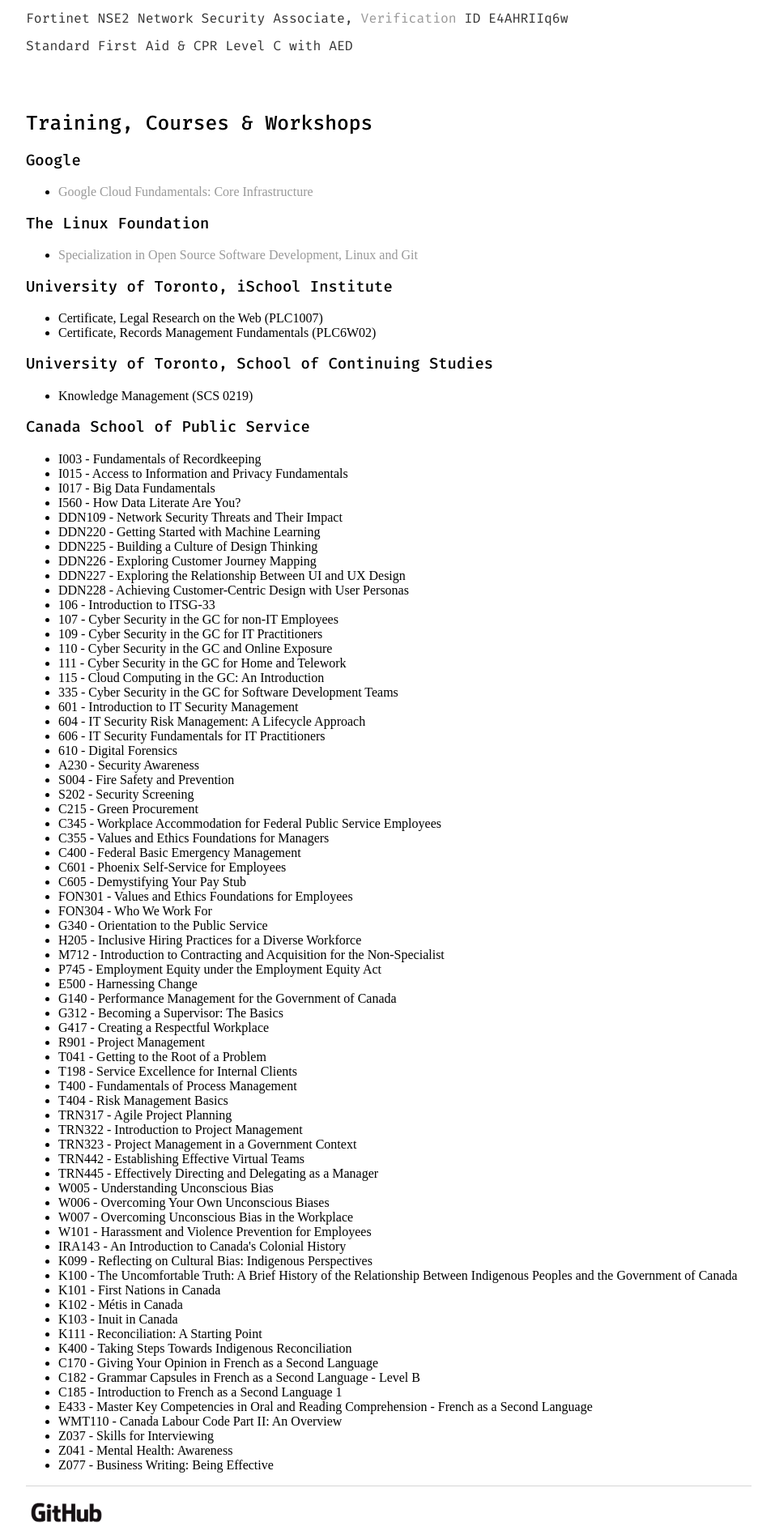
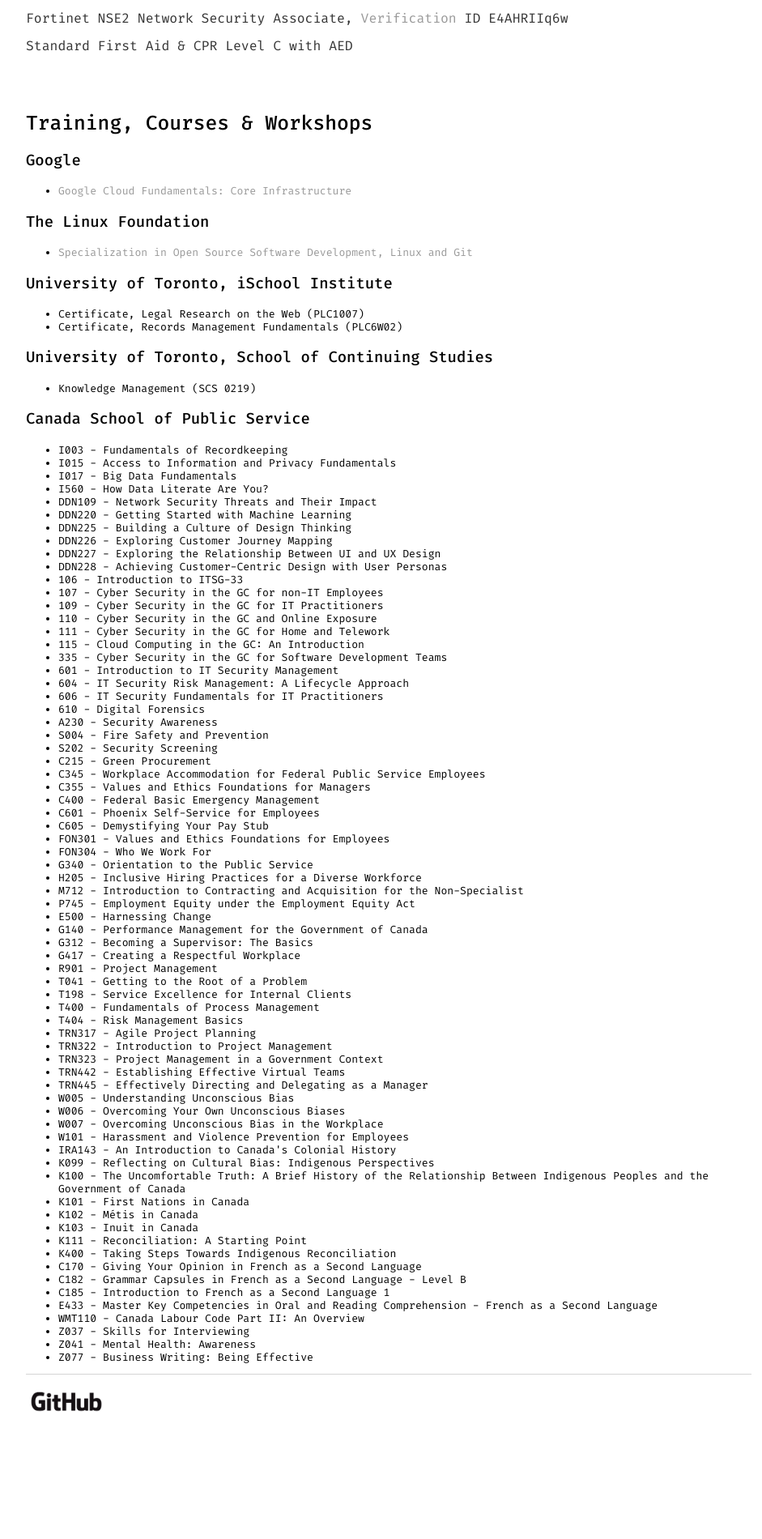
Before and after one commit to onshisan/onshisan.github.io, a Jekyll site: the page built from cv/index.html, in a window 1280 px wide. Shown: the part 1789-3689 px from the top of the page at 81% size, without its empty margins (160-1101 px from the left). Built offline with Jekyll 4.4.1, drawn with Linux system fonts in a browser that asks for light colours; after the commit the page ends 3604 px from its top, so only the background shows below that.

Commit message:
Update main.css

```diff
--- a/css/main.css
+++ b/css/main.css
@@ -60,7 +60,7 @@
     display: inline;
     margin-right: 20px;
 }
-ul.resume li.resume {
+ul#resume {
     font-size: 0.8em;
     font-family:'Fira Code';
 }
```
